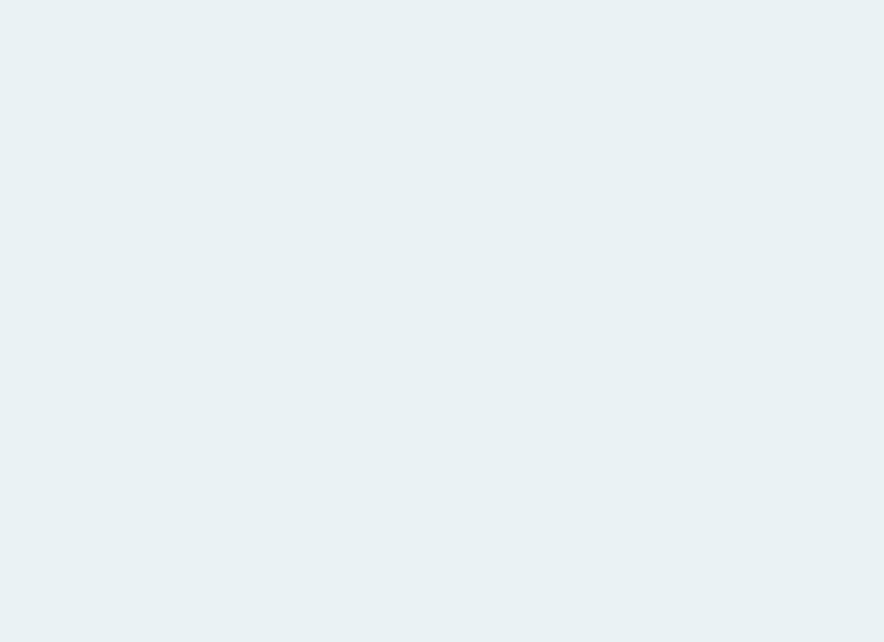
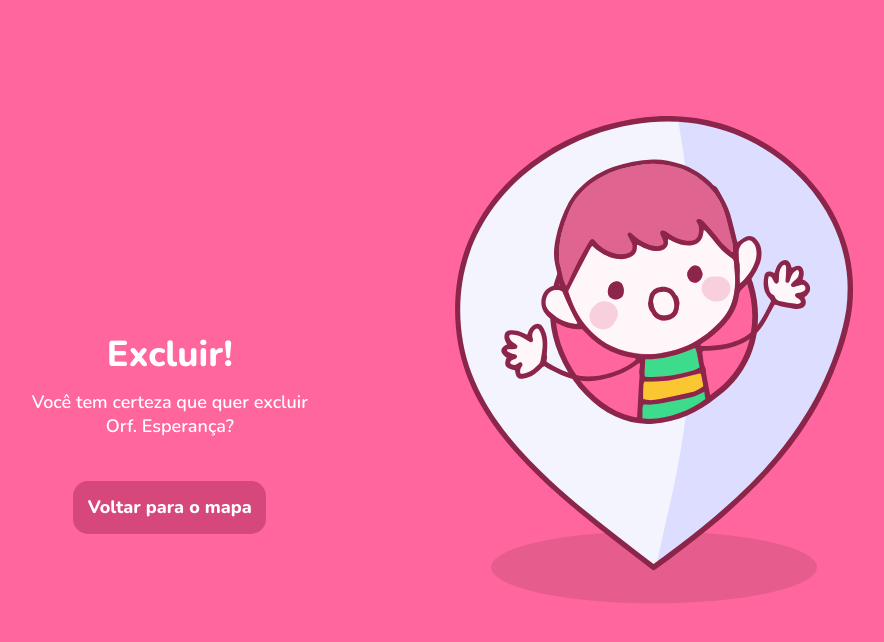
Before and after one commit to arianeborges/Projeto-Happy, a React (Create React App) app in the folder web/: page /removeorphanage in a window 1280 px wide. Shown: the top 642 px of the page, without its empty margins (211-1095 px from the left). Built offline with nearby package versions, Linux system fonts and the light colour scheme; the HTML template or start-up script is replaced by a standard one.

Commit message:
Tela pronta de remove orphanage

```diff
--- a/web/src/components/SidebarDashboard.tsx
+++ b/web/src/components/SidebarDashboard.tsx
@@ -13,16 +13,21 @@ export default function SidebarDashboard() {
 		<div className="sidebar-dashboard">
 			<img src={mapMarkerImg} alt="Happy" />
 
-			<main>
-				<button type="button" id="map-button">
+			<div>
+				<button type="button" className="sidebar-button" id="map-button">
 					<FiMapPin size={24} color="#0089A5" />
 				</button>
-				<button type="button" id="alert-button">
+				<button type="button" className="sidebar-button" id="alert-button">
 					<FiAlertCircle size={24} color="#FFFFFF" />
 				</button>
-			</main>
+			</div>
 			<footer>
-				<button type="button" onClick={goBack}>
+				<button
+					className="sidebar-button"
+					id="power-button"
+					type="button"
+					onClick={goBack}
+				>
 					<FiPower size={24} color="#FFF" />
 				</button>
 			</footer>
--- a/web/src/pages/Dashboard.tsx
+++ b/web/src/pages/Dashboard.tsx
@@ -8,6 +8,7 @@ import mapIcon from "../utils/mapIcon";
 import "../styles/pages/dashboard.css";
 import { FiEdit3, FiTrash } from "react-icons/fi";
 import api from "../services/api";
+import { Link } from "react-router-dom";
 
 interface Orphanage {
 	id: number;
@@ -16,7 +17,12 @@ interface Orphanage {
 	name: string;
 }
 
+// interface OrphanageParams {
+// 	id: string;
+// }
+
 export default function Dashboard() {
+	//const params = useParams<OrphanageParams>();
 	const [orphanages, setOrphanages] = useState<Orphanage[]>([]);
 
 	useEffect(() => {
@@ -67,12 +73,17 @@ export default function Dashboard() {
 								<footer className="orphanage-card-footer">
 									<p>{orphanage.name}</p>
 									<div>
-										<button type="button" className="card-button">
+										<Link to="" type="button" className="card-button">
 											<FiEdit3 size={20} color="#15c3d6" />
-										</button>
-										<button type="button" className="card-button">
+										</Link>
+										<Link
+											// to={`${orphanage.id}`}
+											to="/removeorphanage"
+											type="button"
+											className="card-button"
+										>
 											<FiTrash size={20} color="#15c3d6" />
-										</button>
+										</Link>
 									</div>
 								</footer>
 							</div>
--- /dev/null
+++ b/web/src/pages/OrphanageRemoved.tsx
@@ -0,0 +1,24 @@
+import * as React from "react";
+import { Link } from "react-router-dom";
+
+import "../styles/pages/remove-orphanage.css";
+
+function OrphanageRemoved() {
+	return (
+		<div className="page-orphanage-remove">
+			<div className="content-wrapper-orphanage-remove">
+				<div className="header-orphanage-remove">
+					<h1 id="remove-header">Excluir!</h1>
+					<p id="remove-text">
+						Você tem certeza que quer excluir Orf. Esperança?
+					</p>
+					<Link to="/app" id="remove-button">
+						Voltar para o mapa
+					</Link>
+				</div>
+			</div>
+		</div>
+	);
+}
+
+export default OrphanageRemoved;
--- a/web/src/routes.tsx
+++ b/web/src/routes.tsx
@@ -10,6 +10,7 @@ import Login from "./pages/Login";
 import Password from "./pages/Password";
 import RedefinePassword from "./pages/RedefinePassword";
 import Dashboard from "./pages/Dashboard";
+import OrphanageRemoved from "./pages/OrphanageRemoved";
 
 function Routes() {
 	return (
@@ -20,6 +21,7 @@ function Routes() {
 				<Route path="/login" component={Login} />
 				<Route path="/password" component={Password} />
 				<Route path="/dashboard" component={Dashboard} />
+				<Route path="/removeorphanage" component={OrphanageRemoved} />
 				<Route path="/redefinepassword" component={RedefinePassword} />
 				<Route path="/orphanages/create" component={CreateOrphanage} />
 				<Route path="/orphanages/:id" component={Orphanage} />
--- a/web/src/styles/components/sidebar-dashboard.css
+++ b/web/src/styles/components/sidebar-dashboard.css
@@ -14,9 +14,12 @@ div.sidebar-dashboard img {
 	width: 48px;
 }
 
-div.sidebar-dashboard main button {
+.sidebar-button {
 	width: 48px;
 	height: 48px;
+
+	border-radius: 16px;
+	margin-bottom: 15px;
 
 	border: 0;
 
@@ -25,40 +28,22 @@ div.sidebar-dashboard main button {
 	display: flex;
 	justify-content: center;
 	align-items: center;
+
+	transition: background-color 0.2s;
 }
 
-button#map-button {
+#map-button {
 	background: #ffd666;
-	border-radius: 16px;
-
-	margin-bottom: 15px;
 }
 
-button#alert-button {
+#alert-button {
 	background: #12afcb;
-	border-radius: 16px;
-
-	margin-top: 15px;
 }
 
-div.sidebar-dashboard footer button {
-	width: 48px;
-	height: 48px;
-
-	border: 0;
-
+#power-button {
 	background: #12afcb;
-	border-radius: 16px;
-
-	cursor: pointer;
-
-	transition: background-color 0.2s;
-
-	display: flex;
-	justify-content: center;
-	align-items: center;
 }
 
-div.sidebar-dashboard footer button:hover {
+#power-button:hover {
 	background: #17d6eb;
 }
--- /dev/null
+++ b/web/src/styles/pages/remove-orphanage.css
@@ -0,0 +1,53 @@
+.page-orphanage-remove {
+	width: 100vw;
+	height: 100vh;
+	background-color: #ff669d;
+
+	display: flex;
+	align-items: center;
+	flex-direction: column;
+}
+
+.content-wrapper-orphanage-remove {
+	width: 90%;
+	height: 90%;
+
+	padding-top: 25%;
+	text-align: center;
+
+	background: url("../../images/remove-orphanage.svg") no-repeat 80% center;
+}
+
+.header-orphanage-remove {
+	padding-left: 15%;
+	width: 40%;
+}
+
+#remove-header {
+	font-weight: 800;
+	line-height: 70px;
+}
+
+#remove-text {
+	font-weight: 600;
+	line-height: 24px;
+
+	padding-bottom: 20%;
+}
+
+#remove-button {
+	padding: 5%;
+	border: 0;
+	cursor: pointer;
+	background: #d6487b;
+	border-radius: 15px;
+	color: #ffffff;
+	font-weight: 800;
+
+	text-decoration: none;
+	transition: background-color 0.2s;
+}
+
+#remove-button:hover {
+	background: #d41d60;
+}
```
Also changed, not shown: web/src/images/remove-orphanage.svg (added).
